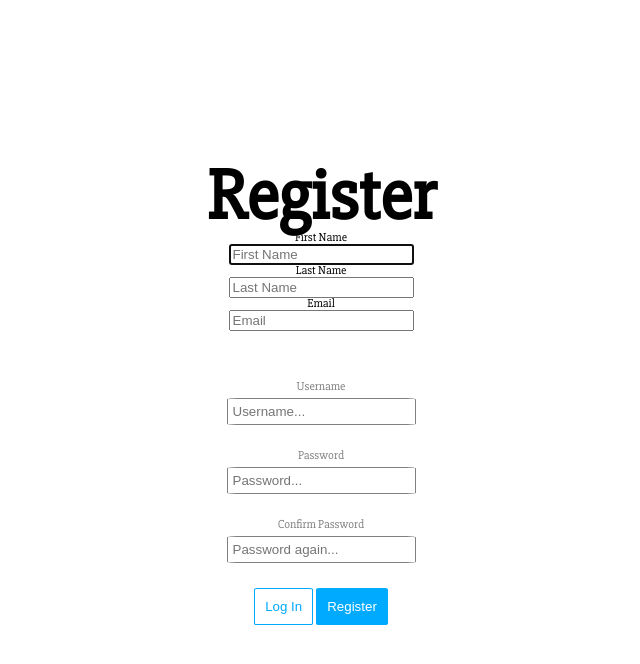
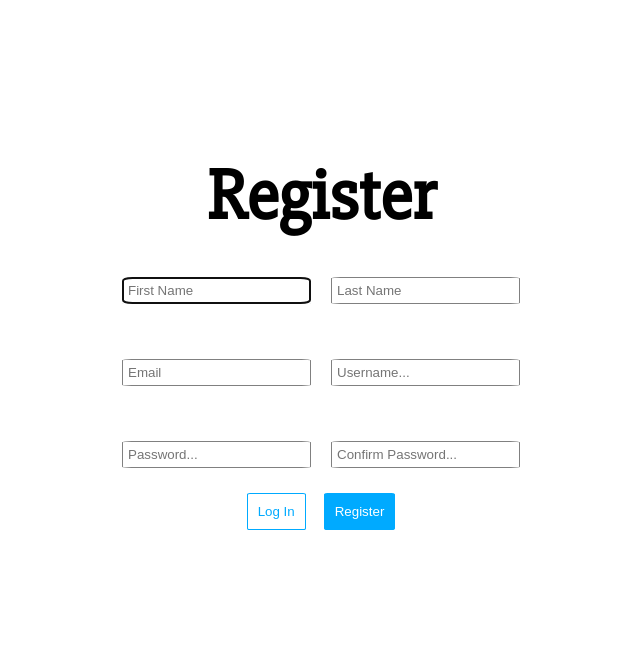
Before and after one commit to pujanbu/3330_project, a Flask app: page /register in a window 1280 px wide. Shown: the top 664 px of the page, without its empty margins (319-959 px from the left). Run offline with Flask 2, Linux system fonts and the light colour scheme.

Commit message:
some styles on register page

```diff
--- a/static/styles/register.css
+++ b/static/styles/register.css
@@ -5,32 +5,18 @@
 }
 
 /* main content */
-.name-group {
+.outer-field {
+  display: flex;
+  flex-direction: row;
+  justify-content: center;
+}
+
+.inside-field {
   padding: 10px;
   margin-top: 35px;
 }
 
-.name-group p {
-  opacity: 0.5;
-  padding: 5px;
-}
-
-.name-group input {
-  border: 1px solid gray;
-  padding: 5px;
-  border-radius: 5%;
-}
-
-.pw-group {
-  padding: 10px;
-}
-
-.pw-group p {
-  opacity: 0.5;
-  padding: 5px;
-}
-
-.pw-group input {
+.inside-field input {
   border: 1px solid gray;
   padding: 5px;
   border-radius: 5%;
@@ -39,6 +25,7 @@
 /* component rules */
 .button {
   margin-top: 15px;
+  margin-left: 15px;
   padding: 10px;
   border: 1px solid #00aaff;
   color: #ffffff;
--- a/templates/register.html
+++ b/templates/register.html
@@ -14,29 +14,29 @@
             <div class="header">
                 <h1><b>Register</b></h1>
             </div>
-            <div class="field-group">
-                <p>First Name</p>
+            <div class='outer-field'>
+                <div class="inside-field">
                     <input autofocus type="text" name="first_name" placeholder="First Name">
                 </div>
-            <div class="field-group">
-                <p>Last Name</p>
+                <div class="inside-field">
                     <input type="text" name="last_name" placeholder="Last Name">
                 </div>
-            <div class="field-group">
-                <p>Email</p>
+            </div>
+            <div class='outer-field'>
+                <div class="inside-field">
                     <input type="email" name="email" placeholder="Email">
                 </div>
-            <div class="name-group">
-                <p>Username</p>
+                <div class="inside-field">
                     <input type="text" name="username" placeholder="Username...">
                 </div>
-            <div class="pw-group">
-                <p>Password</p>
+            </div>
+            <div class='outer-field'>
+                <div class="inside-field">
                     <input type="password" name="password" placeholder="Password...">
                 </div>
-            <div class="pw-group">
-                <p>Confirm Password</p>
-                <input type="password" name="confirmation" placeholder="Password again...">
+                <div class="inside-field">
+                    <input type="password" name="confirmation" placeholder="Confirm Password...">
+                </div>
             </div>
             <button class="button2" onclick="location.href='/login'" type="button">Log In</button>
             <input class="button" type="submit" value="Register">
```
Lines whose indentation alone changed are shown as unchanged.
